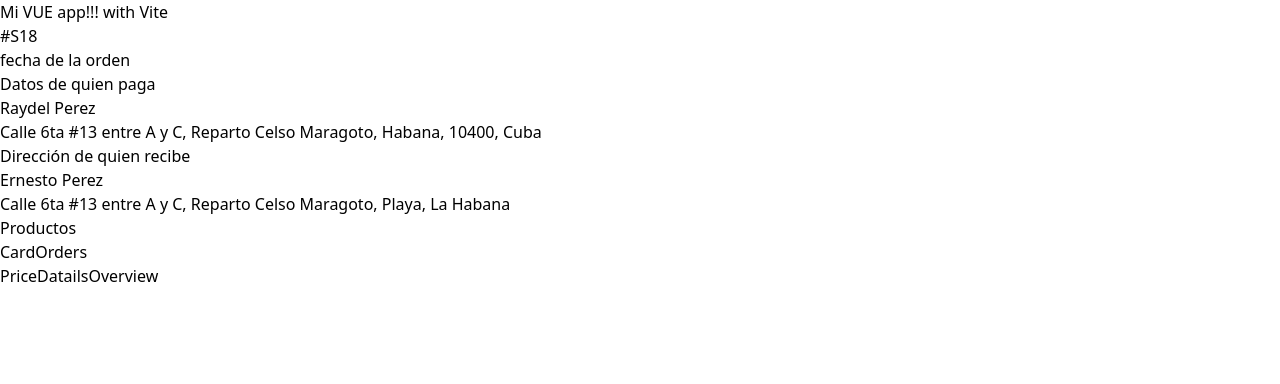
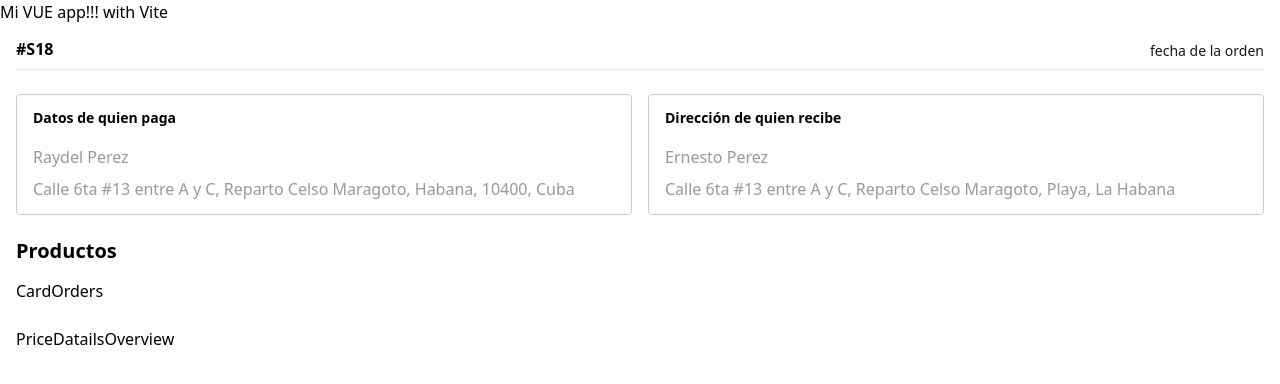
Before and after one commit to cubandeveloper89/gogodev, a Vue app: page / in a window 1280 px wide. Shown: the top 384 px of the page. Built offline with nearby package versions, Linux system fonts and the light colour scheme.

Commit message:
working with vite and tailwind

```diff
--- a/package.json
+++ b/package.json
@@ -22,8 +22,10 @@
     "@vue/cli-plugin-typescript": "~5.0.0",
     "@vue/cli-service": "~5.0.0",
     "@vue/eslint-config-typescript": "^9.1.0",
+    "autoprefixer": "^10.4.20",
     "eslint": "^7.32.0",
     "eslint-plugin-vue": "^8.0.3",
+    "postcss": "^8.4.49",
     "tailwindcss": "^3.4.17",
     "typescript": "~4.5.5",
     "vite": "^6.0.6"
--- /dev/null
+++ b/postcss.config.js
@@ -0,0 +1,6 @@
+module.exports = {
+  plugins: {
+    tailwindcss: {},
+    autoprefixer: {},
+  },
+}
--- a/tailwind.config.js
+++ b/tailwind.config.js
@@ -1,6 +1,9 @@
 /** @type {import('tailwindcss').Config} */
 module.exports = {
-  content: ["./src/**/*.{html,js}"],
+  content: [
+    "./index.html",
+    "./src/**/*.{vue,js,ts,jsx,tsx}",
+  ],
   theme: {
     extend: {},
   },
```
Also changed, not shown: 1 other file (tests, documents, lock files or other folders).
